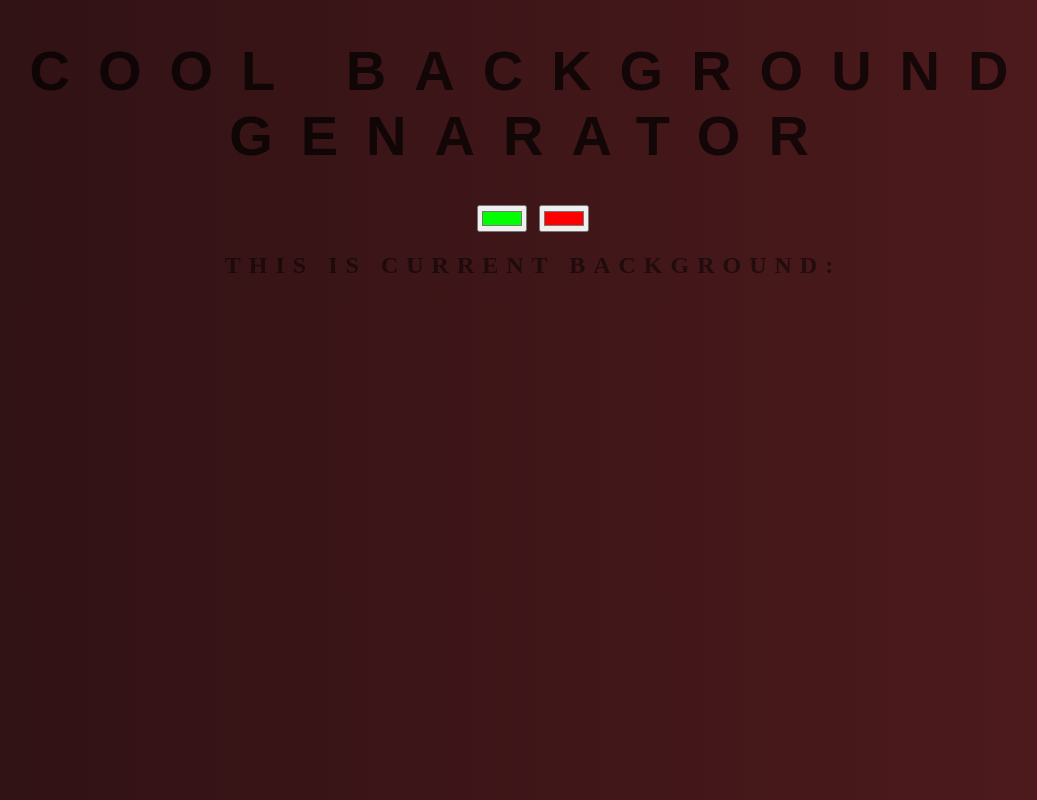
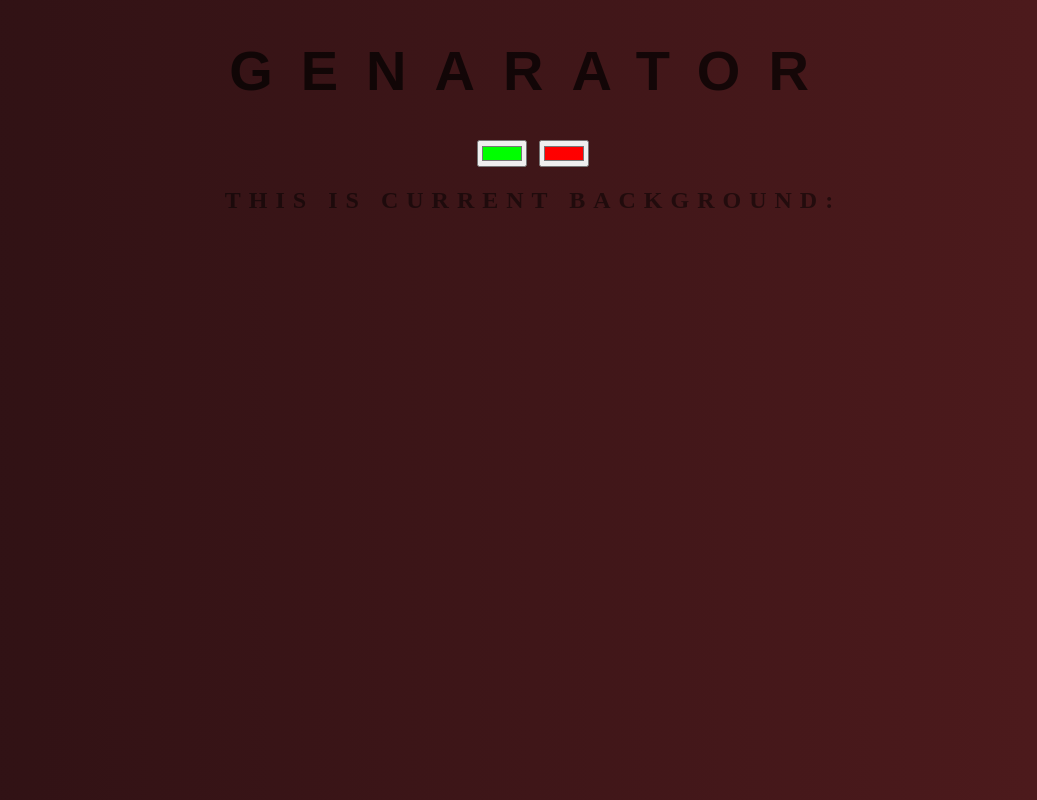
Before and after one commit to Shoumikh/Background-Generator, a plain HTML site: page index.html in a window 1280 px wide. Shown: the whole page, without its empty margins (107-1144 px from the left). Drawn offline with Linux system fonts and the light colour scheme.

Commit message:
backgound cut down

```diff
--- a/index.html
+++ b/index.html
@@ -5,7 +5,7 @@
 	<link rel="stylesheet" type="text/css" href="style.css">
 </head>
 <body id = "gradient">
-	<h1>Cool Background Genarator</h1>
+	<h1>Genarator</h1>
 	<input id="color1" type="color" name="color1" value="#00ff00">
 	<input id="color2" type="color" name="color2" value="#ff0000">
 	<h2>This is current background:</h2>
```
